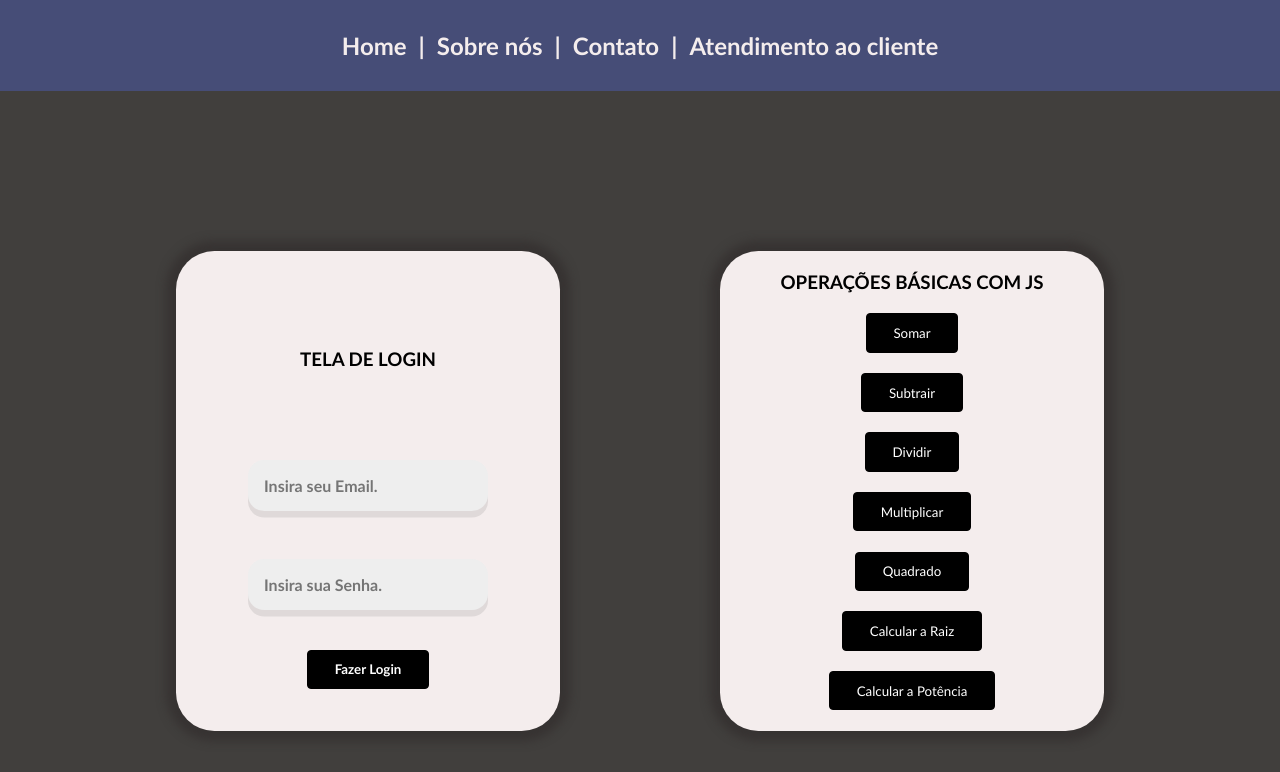
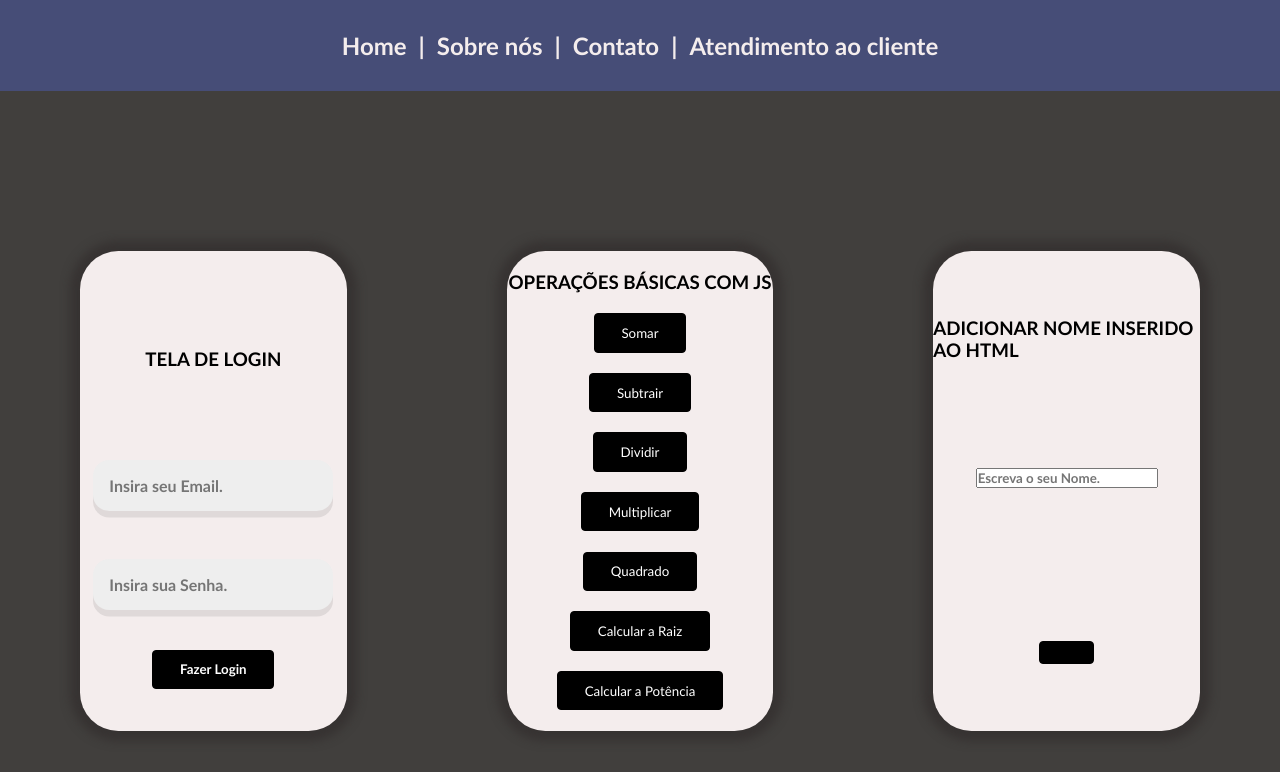
Before and after one commit to EduardoPQueiroz/Atividade_Intro_JS, a plain HTML site: page index.html in a window 1280 px wide. Drawn offline with Linux system fonts and the light colour scheme.

Commit message:
Inicio da funcao inserir nome

```diff
--- a/css/estilo.css
+++ b/css/estilo.css
@@ -48,7 +48,7 @@ a:hover::after, a:hover::before {
     align-items: center;
     justify-content: center;
 }
-#login, #calculator{
+#login, #calculator, #AddName{
    background-color: #F4EDED;
    display: flex;
    justify-content: space-evenly;
--- a/index.html
+++ b/index.html
@@ -36,6 +36,11 @@
 				<button onclick="Raiz()">Calcular a Raiz</button>
 				<button onclick="Potência()">Calcular a Potência</button>
 			</div>
+			<div id = "AddName">
+				<h3>ADICIONAR NOME INSERIDO AO HTML</h3>
+					<input class="itens" id="addname" type="text" placeholder="Escreva o seu Nome."><br>
+					<button id="showname" onclick="addname()"></button>
+			</div>
 		</div>
 		<div id="footer">
 
--- a/js/script.js
+++ b/js/script.js
@@ -63,3 +63,9 @@ function Potência(){
     var resultado = n1 ** n2
     console.log(resultado)
 }
+
+function addname(){
+    const addname = document.getElementById("addname").value
+    console.log(addname)
+    document.getElementById("showname").innerHTML = addname
+}
```
